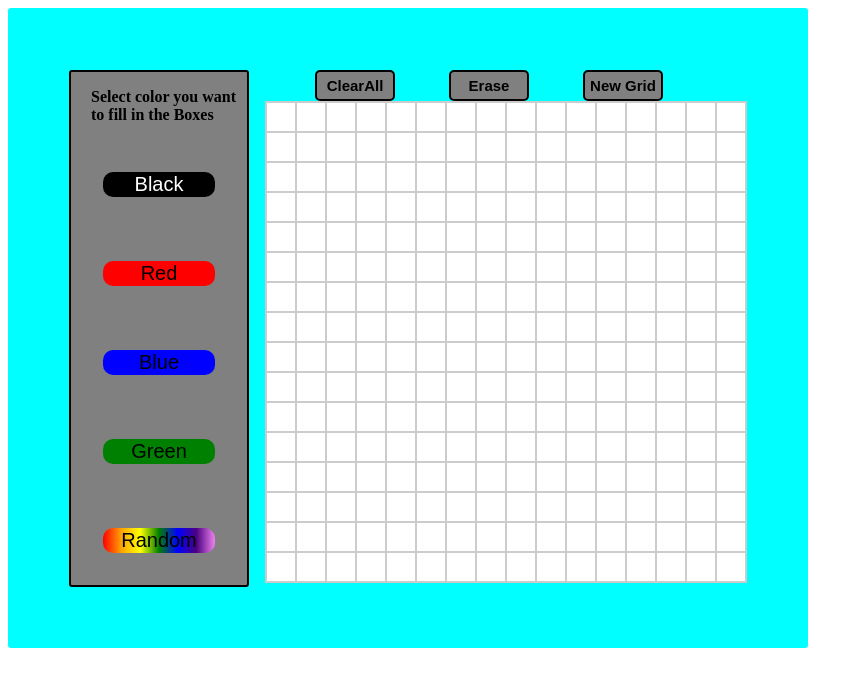
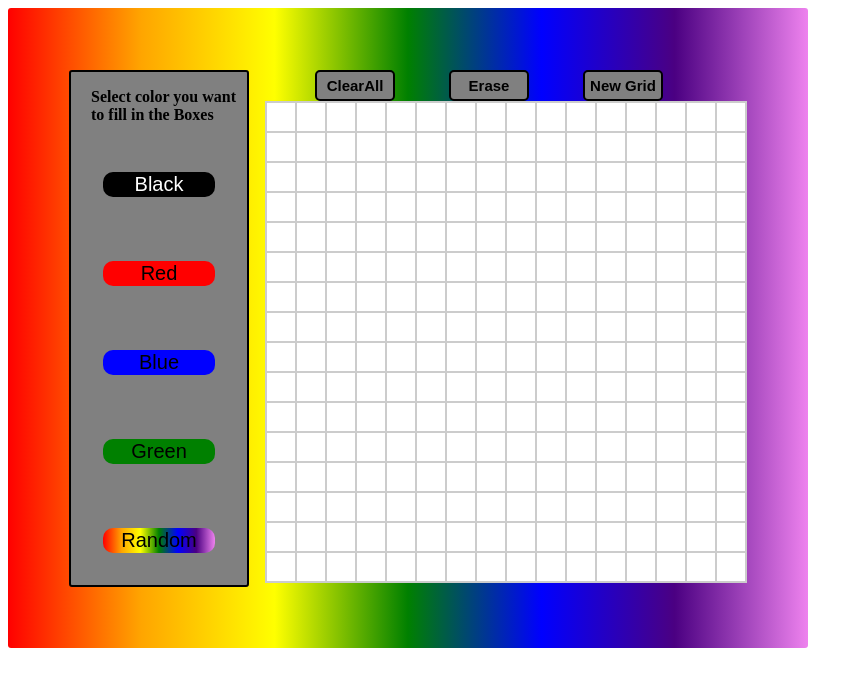
Before and after one commit to Bananayosostene/Etch-A-Sketch, a plain HTML site: page index.html in a window 1280 px wide. Shown: the whole page, without its empty margins (0-863 px from the left). Drawn offline with Linux system fonts and the light colour scheme.

Commit message:
background-color change

```diff
--- a/style.css
+++ b/style.css
@@ -63,7 +63,7 @@
   background: linear-gradient(to right, red, orange, yellow, green, blue, indigo, violet);
 }
 .Etch-A-Sketch{
-    background-color: aqua;
+    background: linear-gradient(to right, red, orange, yellow, green, blue, indigo, violet);
     width: 50rem;
     height: 40rem;
     align-items: center;
```
